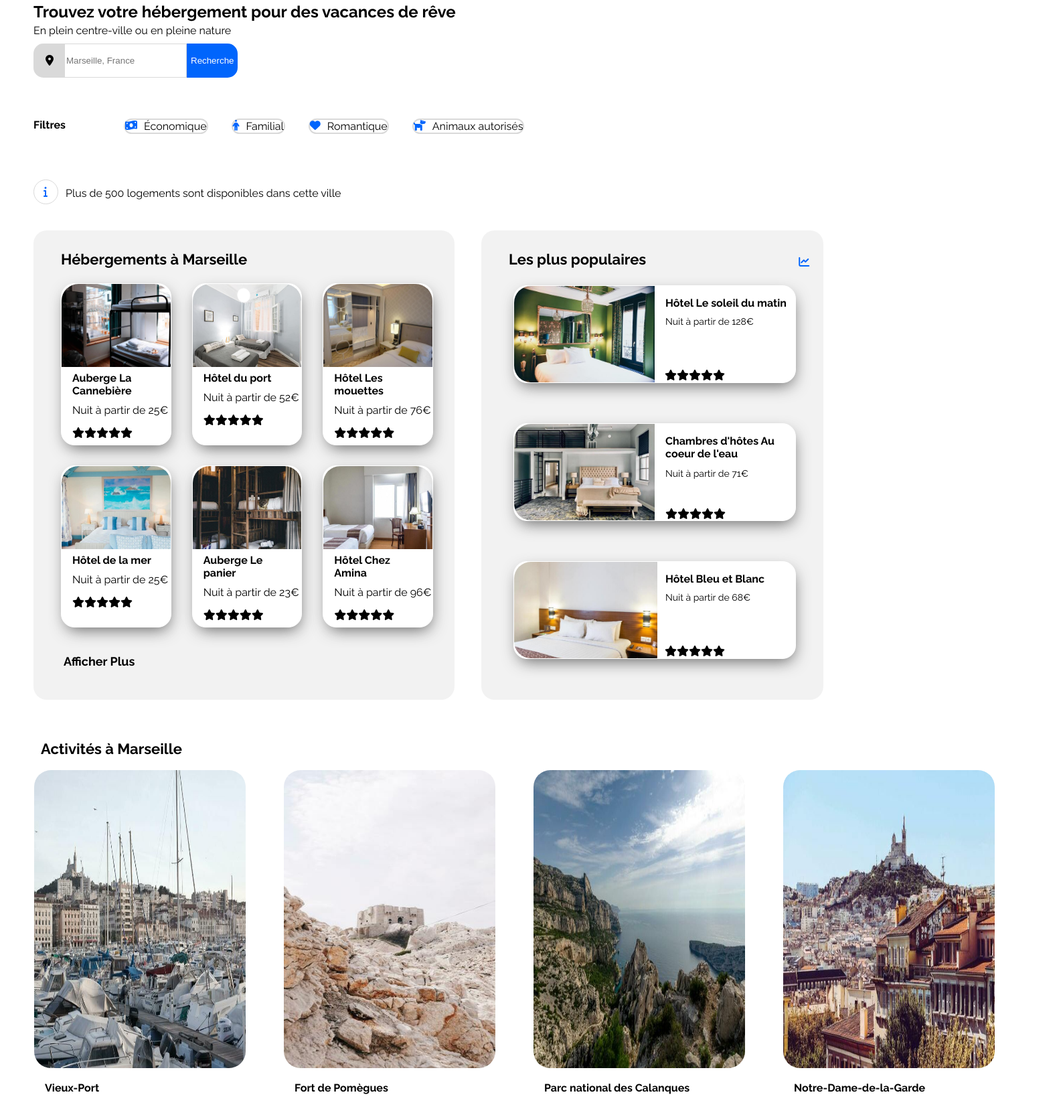
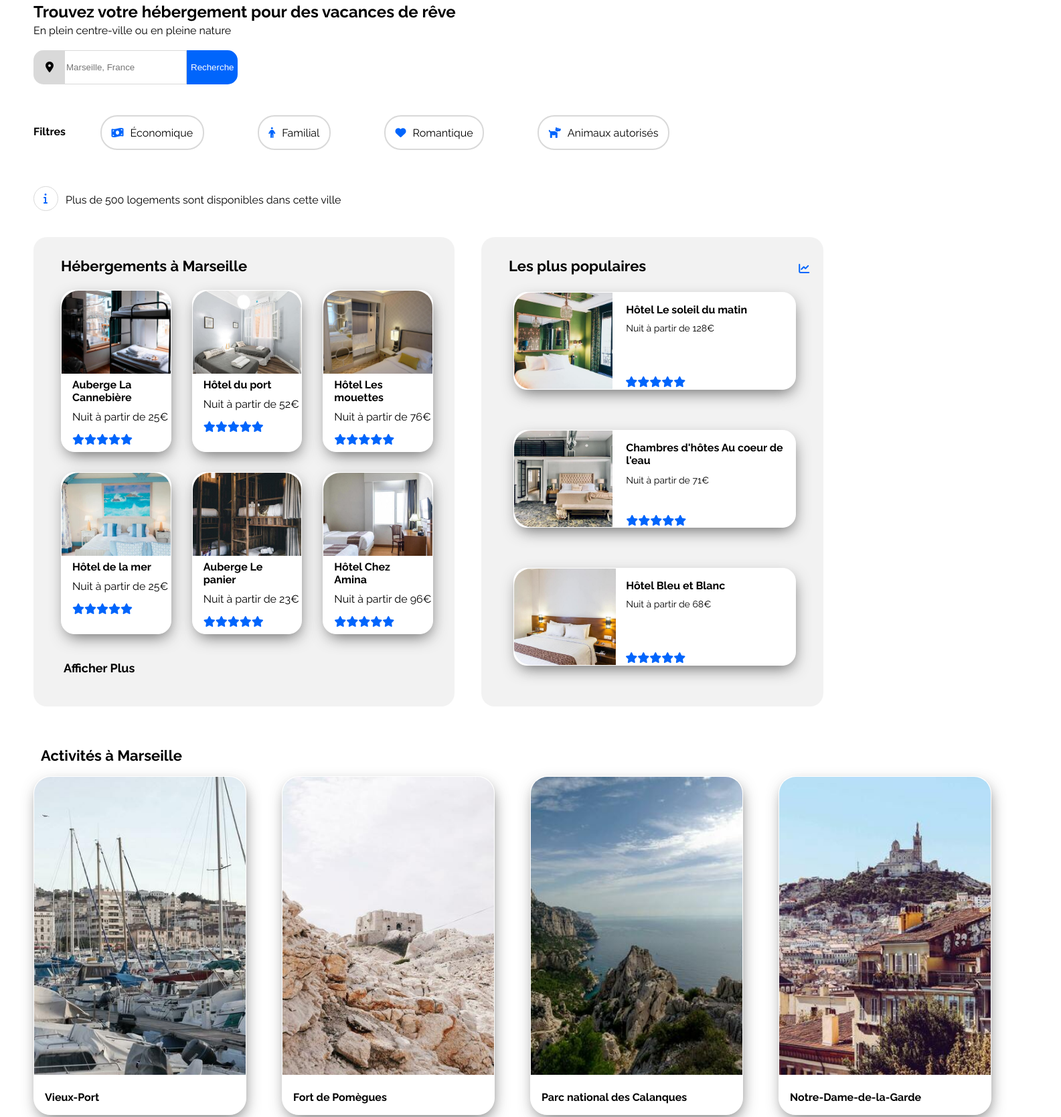
Before and after one commit to Lseyfried/Openclassrooms_Projet_2, a plain HTML site: page index.html in a window 1280 px wide. Shown: the part 119-1787 px from the top of the page at 67% size, 1585 px wide, since content can reach past the window. Drawn offline with Linux system fonts and the light colour scheme.

Commit message:
Attente media queries et mise en forme des liens

```diff
--- a/CSS/style.css
+++ b/CSS/style.css
@@ -129,8 +129,6 @@ footer{
     border: 1px rgba(217, 217, 217, 0) solid;
     margin-top: 61px;
     height: 225px;
-    margin-bottom: 40px;
-
 }
 
 #logo{
@@ -154,7 +152,7 @@ footer{
 #barre_recherche{
     display: flex;
     padding : 15px;
-    margin-top: 10px;
+    margin-top: 20px;
     padding-left: 0;
     padding-bottom: 0;
     padding-top: 0;
@@ -189,11 +187,10 @@ footer{
 
 #filtre{
     font-weight: bold;
-    width: 54px;
     height: 21px;
     margin-right: 52px;
-    padding: 15px;
     padding-left: 0;
+    margin-top: 15px;
 }
 
 #icone_info{
@@ -258,15 +255,24 @@ footer{
 }
 
 #image_aside_bis{
-  width: 214px;
+  width: 152px;
   border-bottom-left-radius: 25px;
   border-top-left-radius: 25px;
   object-fit: cover;
   height: 144px;
+  position: relative;
 }
 
 #article_2{
     display: flex;
+}
+
+#carte_encolonne1{
+    display: flex;
+    flex-direction: column;
+    border: 1px white solid;
+    border-radius: 25px;
+    box-shadow: 2px 9px 23px -6px rgb(50 50 50 / 75%);
 }
 
 #activite_marseille{
@@ -313,14 +319,11 @@ footer{
     margin-right: 80px;
     border: 2px #d9d9d9 solid;
     border-radius: 25px;
-    margin-top: 14.58px;
-    margin-bottom: 14.58px;
-    margin-left: 14px;
-    margin-right: 21px;
 }
 
 .filtre_lien{
     border-radius: 25px;
+    padding: 14.58px;
 }
 
 .filtre_lien:hover{
@@ -370,12 +373,14 @@ footer{
 }
 
 .étoiles{
+    color: #0065fc;
     display: flex;
     margin-left: 16px;
     margin-bottom: 10px;
 }
 
 .étoilesaside1{
+    color: #0065fc;
     position: absolute;
     margin-left: 15px;
     top: 265%;
@@ -384,6 +389,7 @@ footer{
 }
 
 .étoilesaside{
+    color: #0065fc;
     display: flex;
     margin-left: 16px;
     position: absolute;
@@ -408,7 +414,7 @@ footer{
     border-top-left-radius: 25px;
     border-bottom-left-radius: 25px;
     object-fit: cover;
-    width: 50%;
+    width: 35%;
     height: 144px;
 }
 
@@ -419,7 +425,9 @@ footer{
 .image_article_2{
     width: 316px;
     height: 444.51px;
-    border-radius: 25px;
+    border-top-left-radius: 25px;
+    border-top-right-radius: 25px;
+    object-fit: cover;
 }
 
 
@@ -428,16 +436,18 @@ footer{
     flex-direction: column;
     border: 1px white solid;
     border-radius: 25px;
-    padding-right: 20px;
-    margin-right: 35px;
+    margin-left: 53px;
+    box-shadow: 2px 9px 23px -6px rgb(50 50 50 / 75%);
 }
+
+
 
 .description_aside{
     display: flex;
     flex-direction: column;
     justify-content: space-around;
     position: absolute;
-    left: 50%;
+    left: 36%;
 }
 
 .description_article2{
--- a/index.html
+++ b/index.html
@@ -12,12 +12,12 @@
     <img src="image_Booki/logo/Booki@3x.png" id="logo" alt="logo_Booki" />
     <nav>
         <ul id="navBar">
-            <li class="navBar"><a href="#" class="la_Navbar">Hébergements</a></li>
-            <li class="navBar"><a href="#" class="la_Navbar">Activités</a></li>
+            <li class="navBar"><a href="#hebergements" class="la_Navbar">Hébergements</a></li>
+            <li class="navBar"><a href="#activites" class="la_Navbar">Activités</a></li>
         </ul>
     </nav>
     </header>
-    <filter>
+        <filter>
         <h1>Trouvez votre hébergement pour des vacances de rêve</h1>
         <h2>En plein centre-ville ou en pleine nature</h2>
         <form id="barre_recherche">
@@ -30,10 +30,10 @@
         </form>
         <ul id="filtrage">
             <li id="filtre">Filtres</li>
-            <li class="filtre_liste"><i class="fa-solid fa-money-bill-wave"></i><a href=# class="filtre_lien">Économique</a></li>
-            <li class="filtre_liste"><i class="fa-solid fa-person"></i><a href=# class="filtre_lien">Familial</a></li>
-            <li class="filtre_liste"><i class="fa-solid fa-heart"></i><a href=# class="filtre_lien">Romantique</a></li>
-            <li class="filtre_liste"><i class="fa-solid fa-dog"></i><a href=# class="filtre_lien">Animaux autorisés</a></li>
+            <li class="filtre_liste"><a href="#" class="filtre_lien"><i class="fa-solid fa-money-bill-wave"></i>Économique</a></li>
+            <li class="filtre_liste"><a href="#" class="filtre_lien"><i class="fa-solid fa-person"></i>Familial</a></li>
+            <li class="filtre_liste"><a href="#" class="filtre_lien"><i class="fa-solid fa-heart"></i>Romantique</a></li>
+            <li class="filtre_liste"><a href="#" class="filtre_lien"><i class="fa-solid fa-dog"></i>Animaux autorisés</a></li>
         </ul>
         <div id="barre_info">
             <div id="icone_info">
@@ -41,10 +41,10 @@
         </div>
         <h3>Plus de 500 logements sont disponibles dans cette ville</h3>
         </div>
-    </filter>
+        </filter>
     <main>
         <article id="article_1">
-                <h4>Hébergements à Marseille</h4>
+                <h4 id="hebergements">Hébergements à Marseille</h4>
         <div id="toute_ligne_article">
             <div id="ligne_1">
                 <section class="carte_section">
@@ -190,23 +190,31 @@
     </main>
         <article id="article_2">
         <div id="cartes">
-                <h3 id="activite_marseille">Activités à Marseille</h3>
+                <h3 id="activite_marseille" id="activites">Activités à Marseille</h3>
                     <div id="carte_enligne">
-                        <section class="carte_encolonne">
+                        <section id="carte_encolonne1">
+                            <a href="#">
                             <img src="image_Booki/activites/4_small/reno-laithienne-QUgJhdY5Fyk-unsplash.jpg" alt="Vieux-Port" class="image_article_2"/>
                             <p class="description_article2">Vieux-Port</p>
+                            </a>
                         </section>
                         <section class="carte_encolonne">
+                            <a href="#">
                             <img src="image_Booki/activites/4_small/paul-hermann-QFTrLdQIRhI-unsplash.jpg" alt="Fort_de_Pomègues" class="image_article_2" />
                             <p class="description_article2">Fort de Pomègues</p>
+                            </a>
                         </section>
                         <section class="carte_encolonne">
+                            <a href="#">
                             <img src="image_Booki/activites/4_small/kilyan-sockalingum-NR8-cBCN3aI-unsplash.jpg" alt="Parc_national_des_Calanques" class="image_article_2" />
                             <p class="description_article2">Parc national des Calanques</p>
+                            </a>
                         </section>
                         <section class="carte_encolonne">
+                            <a href="#">
                             <img src="image_Booki/activites/4_small/florian-wehde-xW9e8gdotxI-unsplash.jpg" alt="Notre_Dame_de_la_Garde" class="image_article_2" />
                             <p class="description_article2">Notre-Dame-de-la-Garde</p>
+                            </a>
                         </section>
                     </div>
             </div>
```
